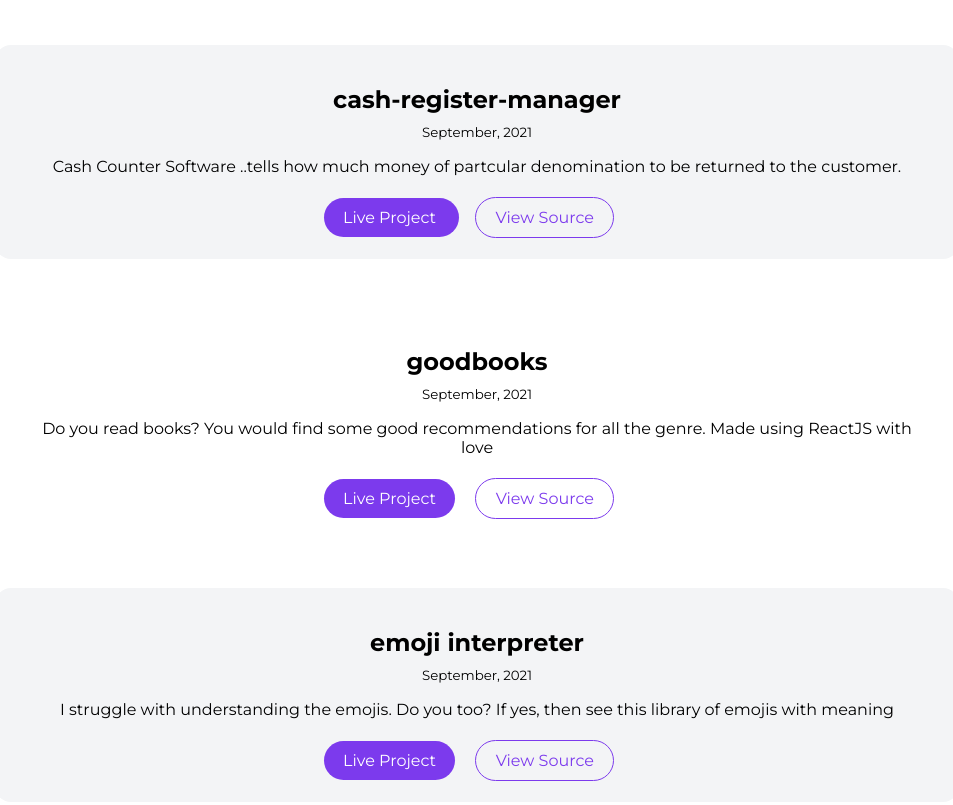
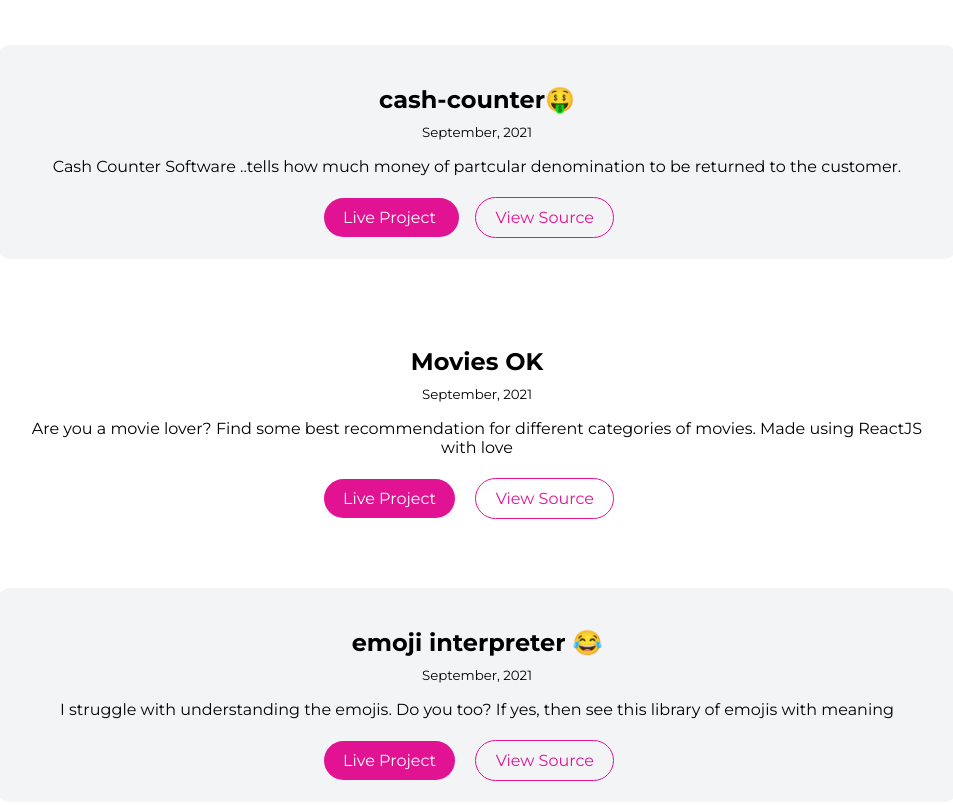
Before and after one commit to gagan761/Portfolio, a plain HTML site: page projects.html in a window 1280 px wide. Shown: the part 1350-2155 px from the top of the page, without its empty margins (163-1116 px from the left). Drawn offline with Linux system fonts and the light colour scheme.

Commit message:
refactor

```diff
--- a/projects.html
+++ b/projects.html
@@ -32,7 +32,7 @@
     <ul class="list-non-bullet">
       <li>
         <article class="showcase-list container container-center ow">
-          <h1>profit-or-loss</h1>
+          <h1>Stock profit or loss?</h1>
           <small>September, 2021</small>
           <p>
            Website that helps calculate Profit or loss due to increment or decrement in stock price
@@ -55,7 +55,7 @@
 
       <li>
         <article class="showcase-list container container-center">
-          <h1>palindrome-birthdays</h1>
+          <h1>Is your birthday Palindrome?</h1>
           <small>September, 2021</small>
           <p>
           Website checks whether anyone's birthday is palindrome or not..or
@@ -122,7 +122,7 @@
 
       <li>
         <article class="showcase-list container container-center ow">
-          <h1>cash-register-manager</h1>
+          <h1>cash-counter🤑</h1>
           <small>September, 2021</small>
           <p>
             Cash Counter Software ..tells how much money of partcular denomination to
@@ -145,11 +145,11 @@
 
       <li>
         <article class="showcase-list container container-center">
-          <h1>goodbooks</h1>
+          <h1>Movies OK</h1>
           <small>September, 2021</small>
           <p>
-            Do you read books? You would find some good recommendations for all
-            the genre. Made using ReactJS with love
+            Are you a movie lover? Find some best recommendation for different categories of movies.
+             Made using ReactJS with love
           </p>
 
           <a class="link link-primary" href="https://7lsht.csb.app/"
@@ -165,7 +165,7 @@
 
       <li>
         <article class="showcase-list container container-center ow">
-          <h1>emoji interpreter</h1>
+          <h1>emoji interpreter 😂</h1>
           <small>September, 2021</small>
           <p>
             I struggle with understanding the emojis. Do you too? If yes, then
--- a/styles.css
+++ b/styles.css
@@ -1,7 +1,7 @@
 @import url("https://fonts.googleapis.com/css2?family=Montserrat:wght@400;700&display=swap");
 
 :root {
-  --primary-color: #7c3aed;
+  --primary-color: #e21393;
   --off-white: #f3f4f6;
   --dark-gray: #6b7280;
 }
```
Also changed, not shown: index.html (+3 -5 lines).
